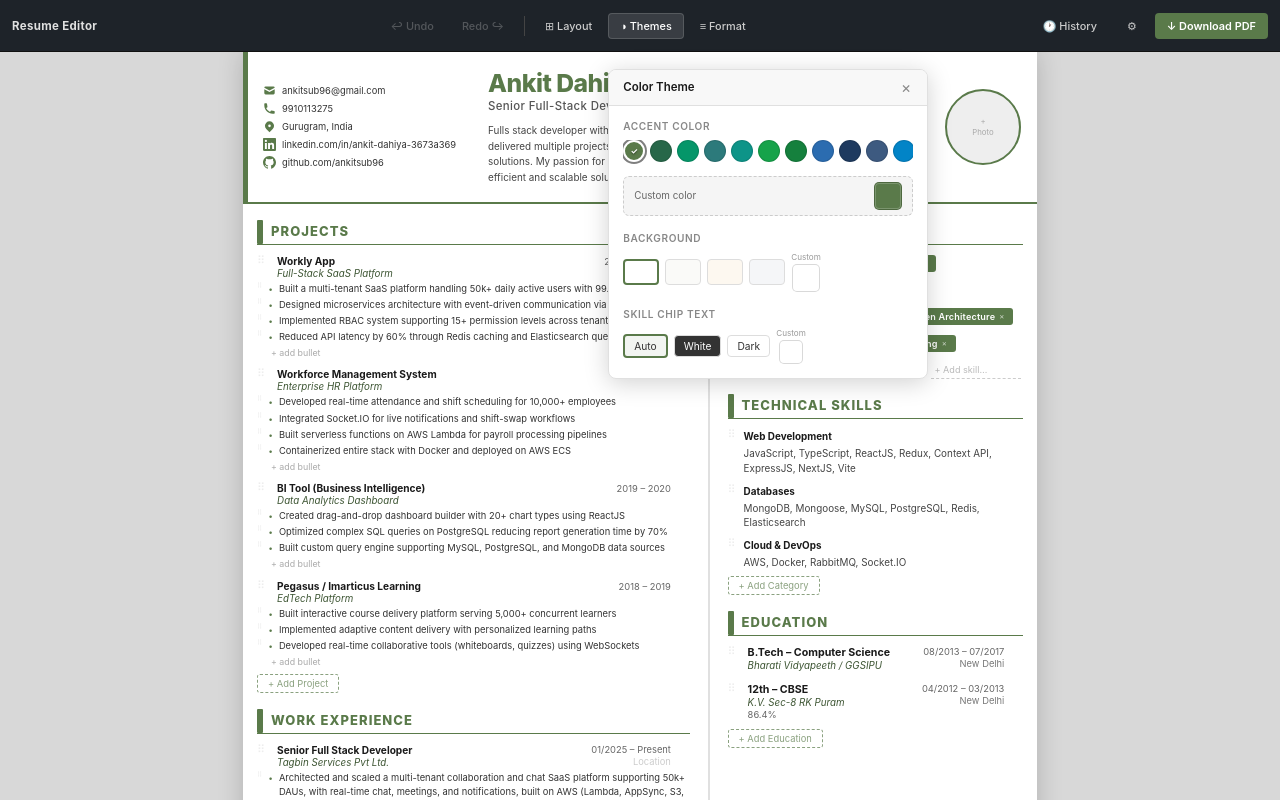
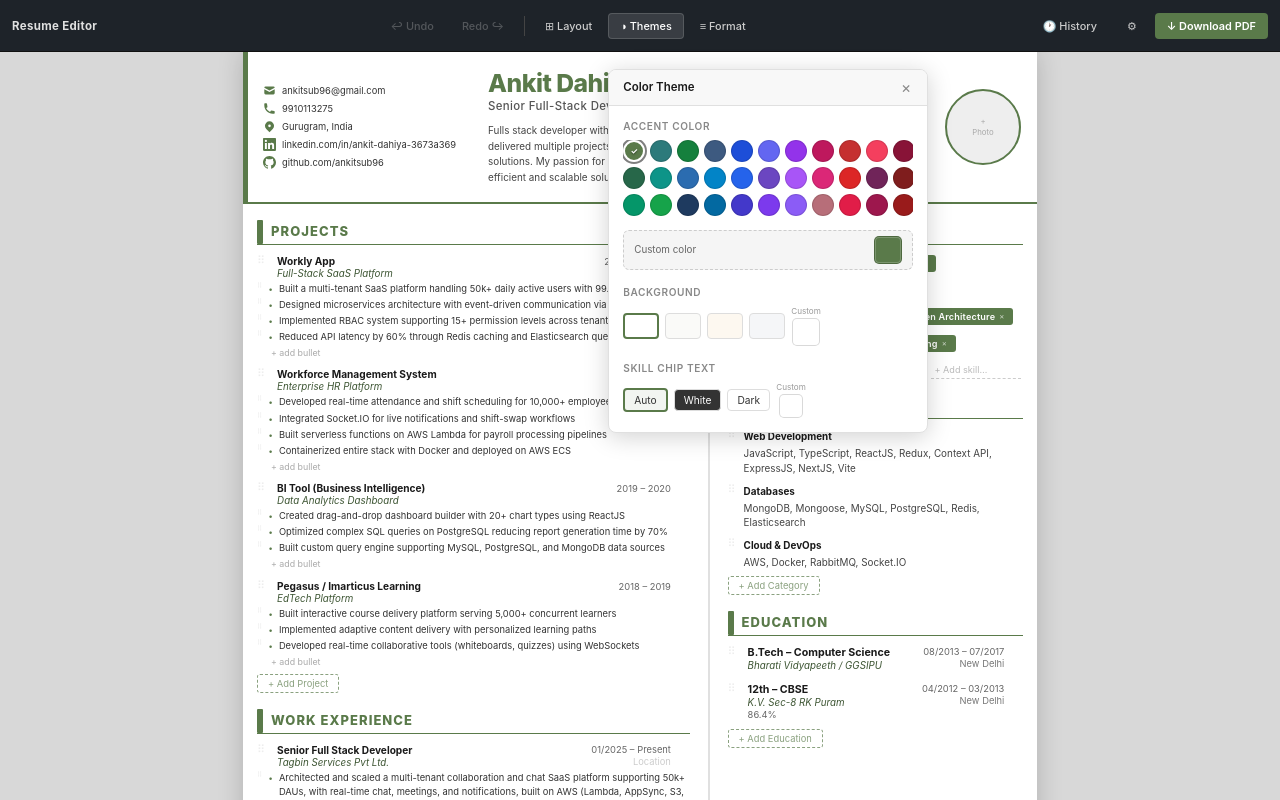
Before and after one commit to ankitsub96/resume-editor, a React (Vite) app: page / in a window 1280 px wide. Both pictures are taken after a click on the button "◑ Themes". Built offline with nearby package versions, Linux system fonts and the light colour scheme.

Commit message:
Accent palette in 3-row grid with horizontal scroll

```diff
--- a/src/components/panels/ThemePanel.css
+++ b/src/components/panels/ThemePanel.css
@@ -1,12 +1,14 @@
 /* Horizontally scrollable accent palette */
 .accent-scroll {
-  display: flex;
+  display: grid;
+  grid-template-rows: repeat(3, auto);
+  grid-auto-flow: column;
+  grid-auto-columns: max-content;
   gap: 5px;
   overflow-x: auto;
   padding-bottom: 6px;
   scrollbar-width: thin;
   scrollbar-color: #ddd transparent;
-  flex-wrap: nowrap;
   margin-bottom: 8px;
 }
 
```
